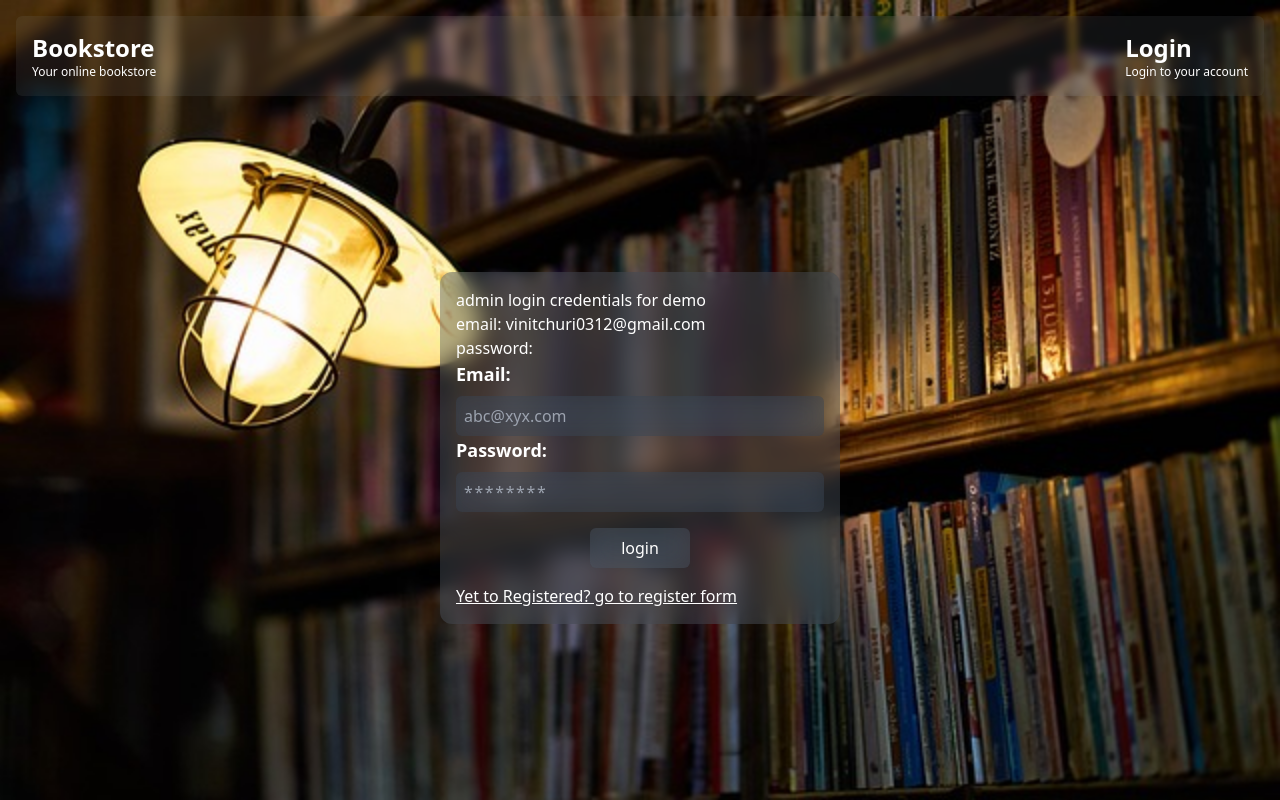
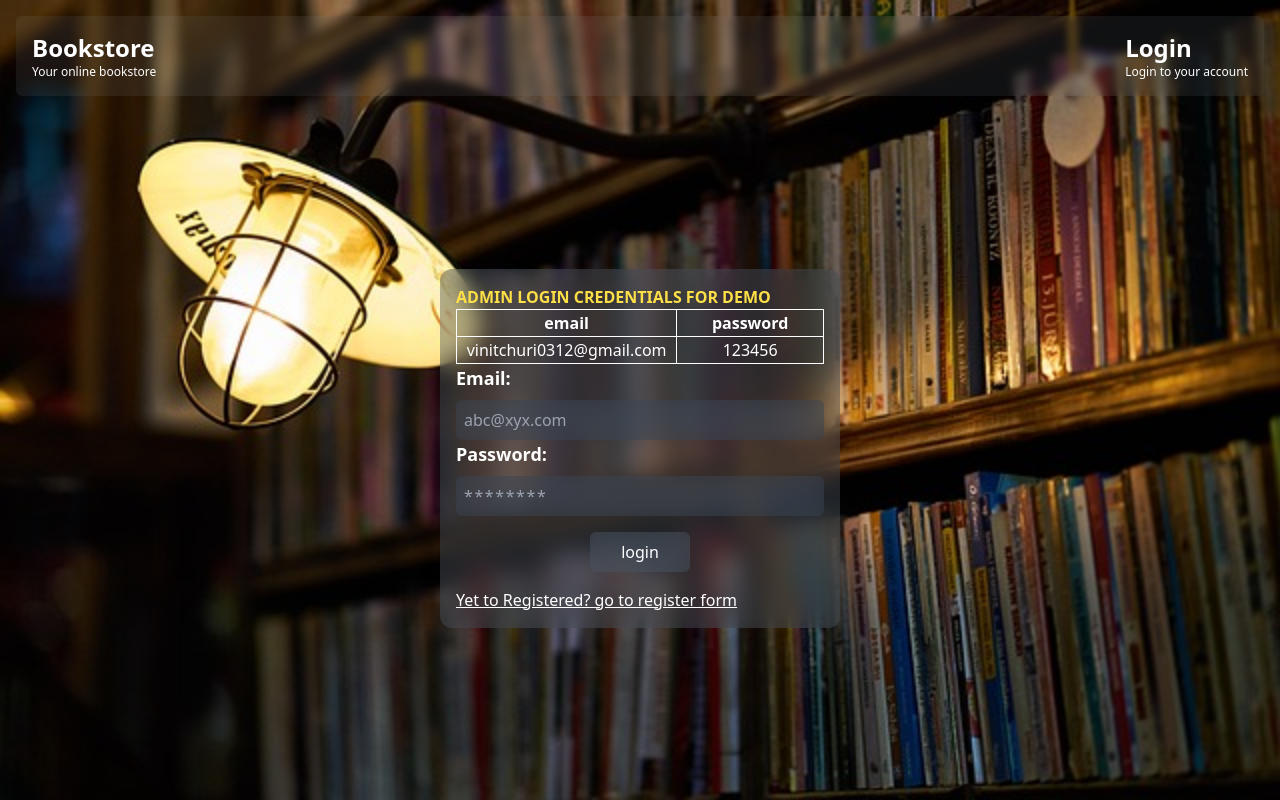
Before and after one commit to vinit-churi/library_management_system-frontend, a React (Vite) app: page /login in a window 1280 px wide. Built offline with nearby package versions, Linux system fonts and the light colour scheme.

Commit message:
Update admin login credentials display

```diff
--- a/src/Pages/LoginPage.jsx
+++ b/src/Pages/LoginPage.jsx
@@ -42,9 +42,29 @@ const LoginPage = () => {
     <div className="flex items-center justify-center h-full w-auto">
       <div className="p-4 w-[90%] max-w-[400px] rounded-xl bg-gray-600 bg-clip-padding backdrop-filter backdrop-blur-md bg-opacity-40">
         <div>
-          <h2>admin login credentials for demo</h2>
-          <p>email: vinitchuri0312@gmail.com</p>
-          <p>password: </p>
+          <h2 className="font-bold text-yellow-300 uppercase">
+            admin login credentials for demo
+          </h2>
+          <table className=" w-full p-2">
+            <thead>
+              <tr>
+                <th className="text-center w-[60%] border border-white">
+                  email
+                </th>
+                <th className="border border-white">password</th>
+              </tr>
+            </thead>
+            <tbody>
+              <tr>
+                <td className="border border-white text-center">
+                  <p>vinitchuri0312@gmail.com</p>
+                </td>
+                <td className="text-center border border-white">
+                  <p>123456</p>
+                </td>
+              </tr>
+            </tbody>
+          </table>
         </div>
         <form
           className="flex flex-col mb-4 w-full text-black"
```
